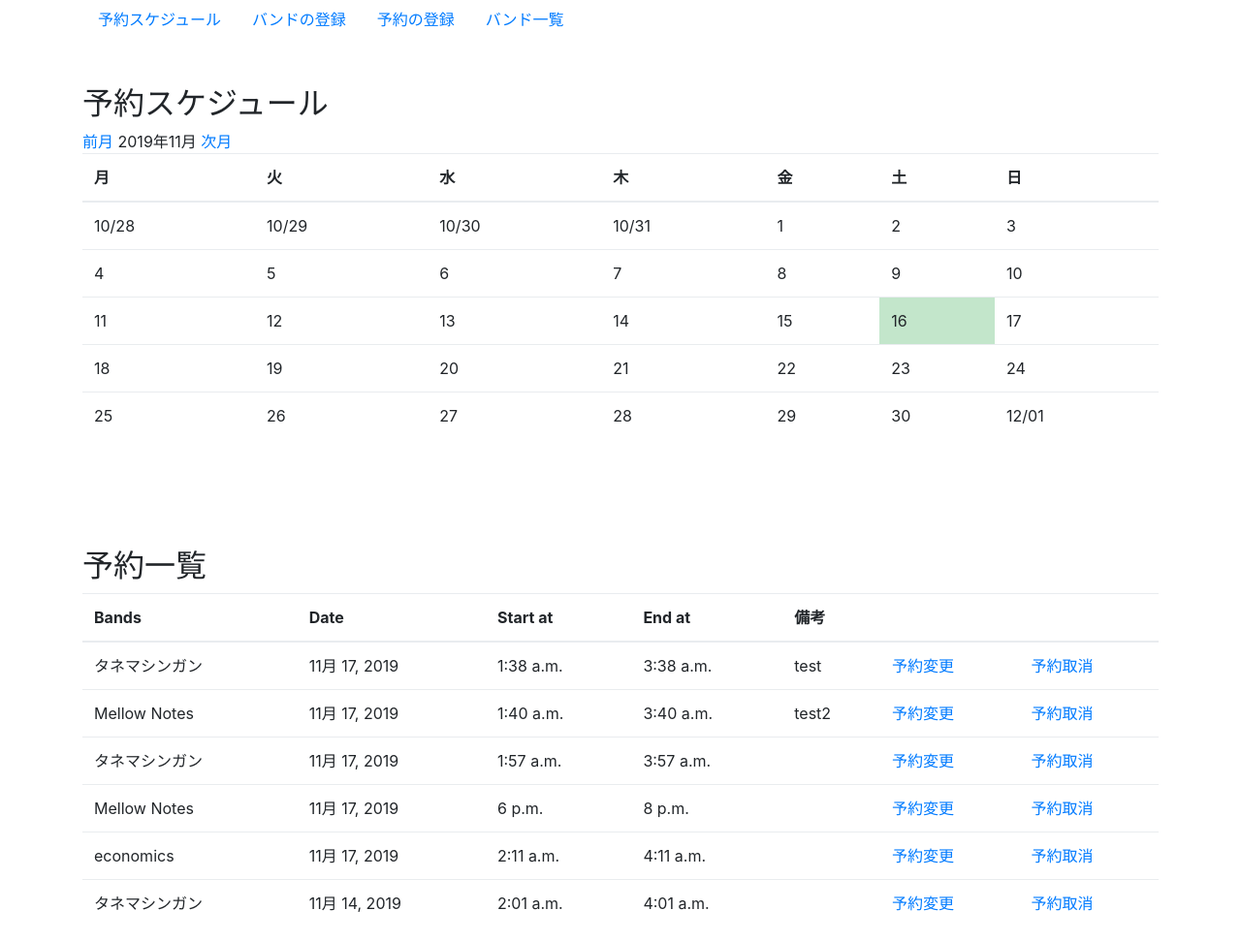
After one commit to RingSho/pde_reservation_system, a Django app: page /equipment_management/month/ in a window 1280 px wide. The commit adds this page. Shown: the whole page at 97% size. Run offline with Django 3.2, Linux system fonts and the light colour scheme; data comes from the database, SQL or seed files in the repository; both versions use the stored data as it was after the commit; some libraries are stand-ins or nearby versions.

Commit message:
add: calencer view

```diff
--- /dev/null
+++ b/equipment_management/mixins.py
@@ -0,0 +1,72 @@
+import calendar
+from collections import deque
+import datetime
+import itertools
+from django import forms
+
+
+class BaseCalendarMixin:
+    """カレンダー関連Mixinの、基底クラス"""
+    first_weekday = 0  # 0は月曜から、1は火曜から。6なら日曜日からになります。お望みなら、継承したビューで指定してください。
+    week_names = ['月', '火', '水', '木', '金', '土', '日']  # これは、月曜日から書くことを想定します。['Mon', 'Tue'...
+
+    def setup_calendar(self):
+        """内部カレンダーの設定処理
+
+        calendar.Calendarクラスの機能を利用するため、インスタンス化します。
+        Calendarクラスのmonthdatescalendarメソッドを利用していますが、デフォルトが月曜日からで、
+        火曜日から表示したい(first_weekday=1)、といったケースに対応するためのセットアップ処理です。
+
+        """
+        self._calendar = calendar.Calendar(self.first_weekday)
+
+    def get_week_names(self):
+        """first_weekday(最初に表示される曜日)にあわせて、week_namesをシフトする"""
+        week_names = deque(self.week_names)
+        week_names.rotate(-self.first_weekday)  # リスト内の要素を右に1つずつ移動...なんてときは、dequeを使うと中々面白いです
+        return week_names
+
+class MonthCalendarMixin(BaseCalendarMixin):
+    """月間カレンダーの機能を提供するMixin"""
+
+    def get_previous_month(self, date):
+        """前月を返す"""
+        if date.month == 1:
+            return date.replace(year=date.year-1, month=12, day=1)
+        else:
+            return date.replace(month=date.month-1, day=1)
+
+    def get_next_month(self, date):
+        """次月を返す"""
+        if date.month == 12:
+            return date.replace(year=date.year+1, month=1, day=1)
+        else:
+            return date.replace(month=date.month+1, day=1)
+
+    def get_month_days(self, date):
+        """その月の全ての日を返す"""
+        return self._calendar.monthdatescalendar(date.year, date.month)
+
+    def get_current_month(self):
+        """現在の月を返す"""
+        month = self.kwargs.get('month')
+        year = self.kwargs.get('year')
+        if month and year:
+            month = datetime.date(year=int(year), month=int(month), day=1)
+        else:
+            month = datetime.date.today().replace(day=1)
+        return month
+
+    def get_month_calendar(self):
+        """月間カレンダー情報の入った辞書を返す"""
+        self.setup_calendar()
+        current_month = self.get_current_month()
+        calendar_data = {
+            'now': datetime.date.today(),
+            'month_days': self.get_month_days(current_month),
+            'month_current': current_month,
+            'month_previous': self.get_previous_month(current_month),
+            'month_next': self.get_next_month(current_month),
+            'week_names': self.get_week_names(),
+        }
+        return calendar_data
--- a/equipment_management/templates/equipment_management/base.html
+++ b/equipment_management/templates/equipment_management/base.html
@@ -12,7 +12,7 @@
   <body>
     <div class="container">
       <nav class="nav">
-        <a class="nav-link" href="{% url 'equipment:index' %}">予約スケジュール</a>
+        <a class="nav-link" href="{% url 'equipment:month' %}">予約スケジュール</a>
         <a class="nav-link" href="{% url 'equipment:add_band' %}">バンドの登録</a>
         <a class="nav-link" href="{% url 'equipment:add_schedule' %}">予約の登録</a>
         <a class="nav-link" href="{% url 'equipment:show_band_list' %}">バンド一覧</a>
--- /dev/null
+++ b/equipment_management/templates/equipment_management/month.html
@@ -0,0 +1,78 @@
+{% extends 'equipment_management/base.html' %}
+
+
+{% block content %}
+
+<br>
+<br>
+<h2>予約スケジュール</h2>
+
+<a href="{% url 'equipment:month' month_previous.year month_previous.month %}">前月</a>
+{{ month_current | date:"Y年m月" }}
+<a href="{% url 'equipment:month' month_next.year month_next.month %}">次月</a>
+
+<table class="table">
+  <thead>
+    <tr>
+      {% for w in week_names %}
+        <th>{{ w }}</th>
+      {% endfor %}
+    </tr>
+  </thead>
+  <tbody>
+    {% for week in month_days %}
+      <tr>
+        {% for day in week %}
+          {% if now == day %}
+            <td class="table-success">
+          {% else %}
+            <td>
+          {% endif %}
+
+          {% if month_current.month != day.month %}
+            {{ day | date:"m/d" }}
+          {% else %}
+            {{ day.day }}
+          {% endif %}
+
+            </td>
+        {% endfor %}
+      </tr>
+    {% endfor %}
+  </tbody>
+</table>
+
+<br>
+<br>
+<br>
+<br>
+
+<h2>予約一覧</h2>
+<table class="table">
+  <thead>
+    <tr>
+      <th>Bands</th>
+      <th>Date</th>
+      <th>Start at</th>
+      <th>End at</th>
+      <th>備考</th>
+      <th></th>
+      <th></th>
+    </tr>
+  </thead>
+  <tbody>
+    {% for schedule in schedules %}
+      <tr>
+        <td>{{ schedule.band_id }}</td>
+        <td>{{ schedule.active_date }}</td>
+        <td>{{ schedule.start_at }}</td>
+        <td>{{ schedule.end_at }}</a></td>
+        <td>{{ schedule.text }}</td>
+        <td><a href="{% url 'equipment:update_schedule' schedule.pk %}">予約変更</a></td>
+        <td><a href="{% url 'equipment:delete_schedule' schedule.pk %}">予約取消</a></td>
+      </tr>
+    {% endfor %}
+  </tbody>
+</table>
+
+{% endblock %}
--- a/equipment_management/urls.py
+++ b/equipment_management/urls.py
@@ -4,7 +4,9 @@ from . import views
 app_name = 'equipment'
 
 urlpatterns = [
-  path('', views.index, name='index'),
+  path('month/', views.MonthCalendar.as_view(), name='month'),
+  path('month/<int:year>/<int:month>/', views.MonthCalendar.as_view(), name='month'),
+
   path('add_band/', views.add_band, name='add_band'),
   path('add_schedule/', views.add_schedule, name='add_schedule'),
   path('show_band_list', views.show_band_list, name='show_band_list'),
--- a/equipment_management/views.py
+++ b/equipment_management/views.py
@@ -1,20 +1,15 @@
 from django.shortcuts import render, redirect, get_object_or_404
 from .models import Band, Schedule
 from .forms import BandCreateForm, ScheduleCreateForm
+from . import mixins
+from django.views import generic
 
-
-def index(request):
-  context ={
-      'bands' : Band.objects.all(),
-      'schedules' : Schedule.objects.all(),
-  }
-  return render(request, 'equipment_management/index.html', context)
 
 def add_band(request):
   form = BandCreateForm(request.POST or None)
   if request.method == 'POST' and form.is_valid():
     form.save()
-    return redirect('equipment:index')
+    return redirect('equipment:show_band_list')
   context = {
     'form' : BandCreateForm(),
     'title' : 'バンド登録',
@@ -84,3 +79,15 @@ def schedule_by_band(request, pk):
       'schedules' : Schedule.objects.filter(band_id=band_name),
   }
   return render(request, 'equipment_management/schedule_by_band.html', context)
+
+class MonthCalendar(mixins.MonthCalendarMixin, generic.TemplateView):
+    """月間カレンダーを表示するビュー"""
+    template_name = 'equipment_management/month.html'
+
+    def get_context_data(self, **kwargs):
+        context = super().get_context_data(**kwargs)
+        calendar_context = self.get_month_calendar()
+        context.update(calendar_context)
+        context['bands'] = Band.objects.all()
+        context['schedules'] = Schedule.objects.all().order_by('-active_date')
+        return context
```
Also changed, not shown: equipment_management/templates/equipment_management/index.html (deleted, +0 -34 lines), db.sqlite3, 1 other file.
